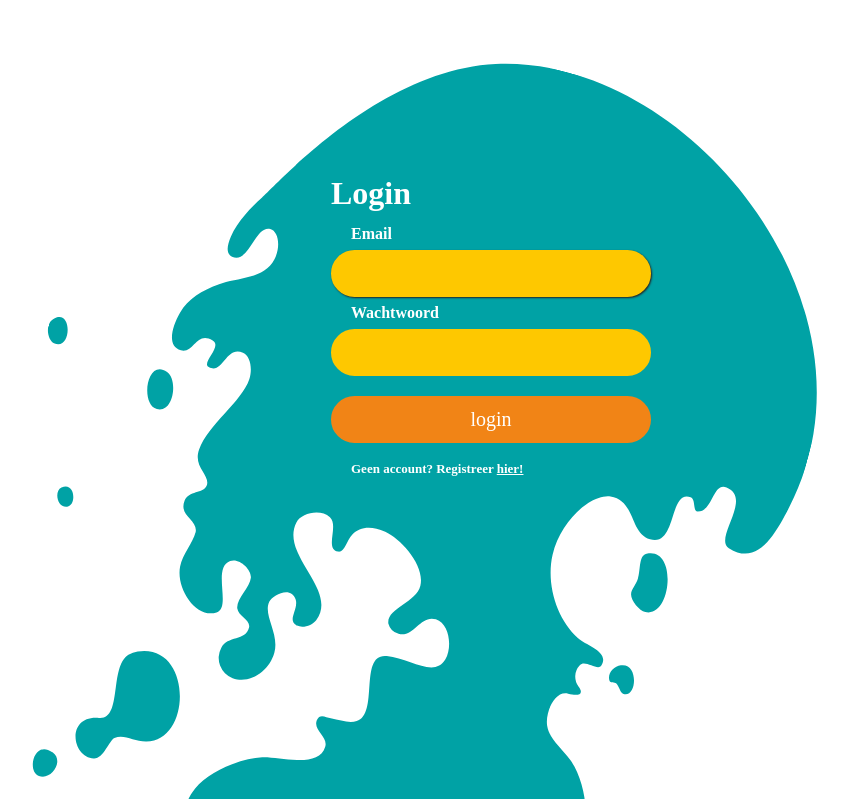
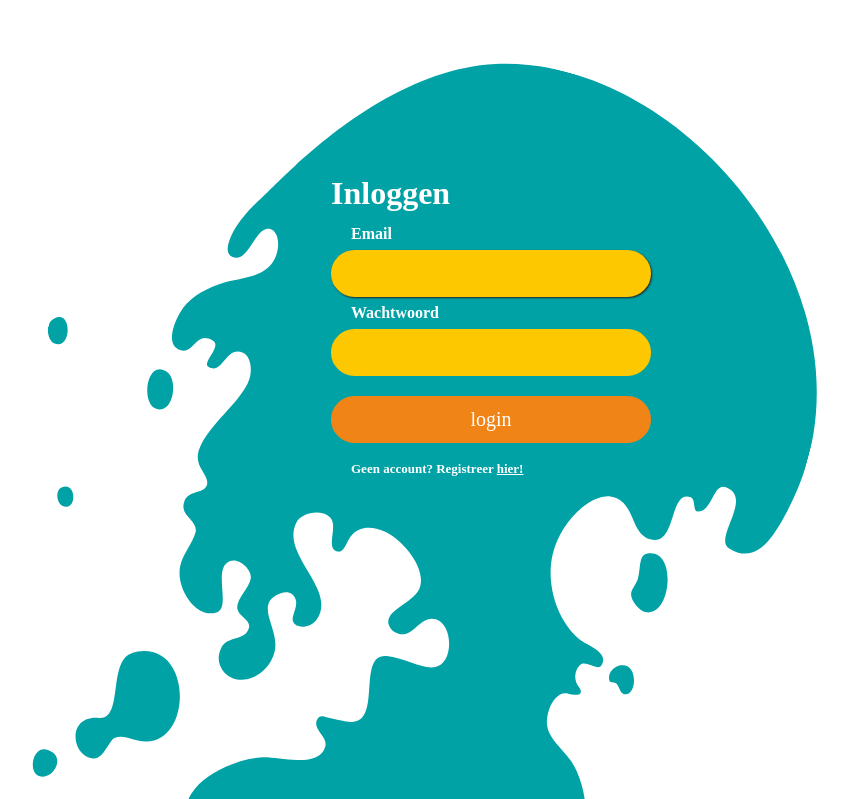
Before and after one commit to DaanCorporaal/Robdracht, a PHP site: page / in a window 1280 px wide. Shown: the top 799 px of the page, without its empty margins (213-1061 px from the left). Run offline with PHP 8.4, Linux system fonts and the light colour scheme; style sheets or scripts are compiled from the project's sources; some web fonts are replaced.

Commit message:
minor bug fixes
../../../../../../../../../

```diff
--- a/www/login/index.php
+++ b/www/login/index.php
@@ -16,7 +16,7 @@ session_start();
     <form method="post" action="../functions/php/login/login.php" class="formLogin">
         <img src="../styles/resources/media/loginForm.svg" class="loginFormImg" draggable="false">
         <div class="login-wrap">
-            <h1>Login</h1>
+            <h1>Inloggen</h1>
             <p class="login-input">Email</p>
             <input type="text" autocomplete="off" autofocus required spellcheck="false" name="username" id="email-input" class="input">
             <p class="login-input">Wachtwoord</p>
--- a/www/styles/scss/styles/style.scss
+++ b/www/styles/scss/styles/style.scss
@@ -52,6 +52,7 @@ body {
       text-align: left;
       line-height: 0;
       margin-left: 20px;
+
     }
     h1 {
       font-family: pfs-bold;
```
Also changed, not shown: www/forms/login/registerForm.html (+12 -12 lines).
